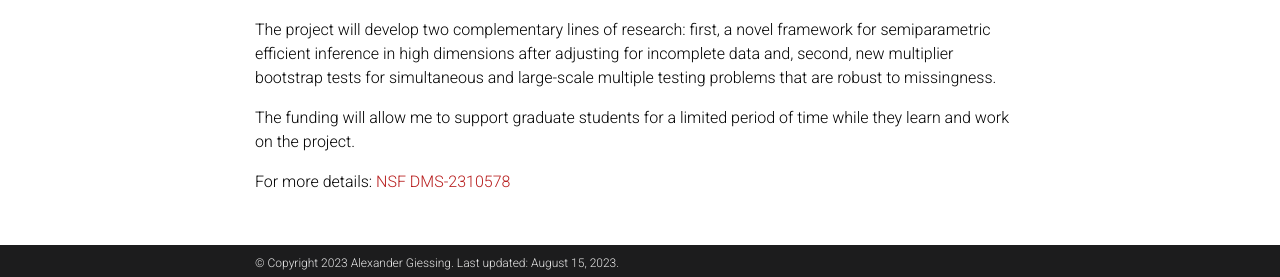
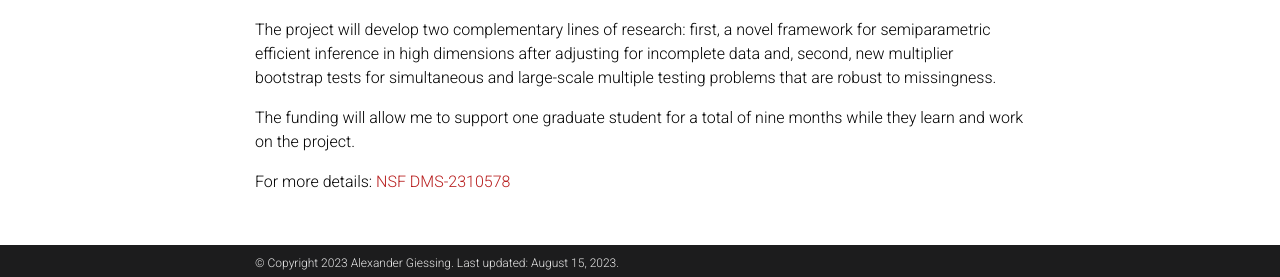
Before and after one commit to agiessing/agiessing.github.io, a Jekyll site: the page built from _news/announcement_2.md, in a window 1280 px wide and 941 px high. Shown: the part 661-938 px from the top of the window. Built offline with Jekyll 4.4.1, drawn with Linux system fonts in a browser that asks for light colours; comment, search, counter and statistics services are not loaded; a style sheet for code colours, icons or effects is not loaded.

Commit message:
Update announcement_2.md

```diff
--- a/_news/announcement_2.md
+++ b/_news/announcement_2.md
@@ -19,6 +19,6 @@
 
 The project will develop two complementary lines of research: first, a novel framework for semiparametric efficient inference in high dimensions after adjusting for incomplete data and, second, new multiplier bootstrap tests for simultaneous and large-scale multiple testing problems that are robust to missingness.
 
-The funding will allow me to support graduate students for a limited period of time while they learn and work on the project.
+The funding will allow me to support one graduate student for a total of nine months while they learn and work on the project.
 
 For more details: <a href="https://www.nsf.gov/awardsearch/showAward?AWD_ID=2310578&HistoricalAwards=false">NSF DMS-2310578 </a>
```
